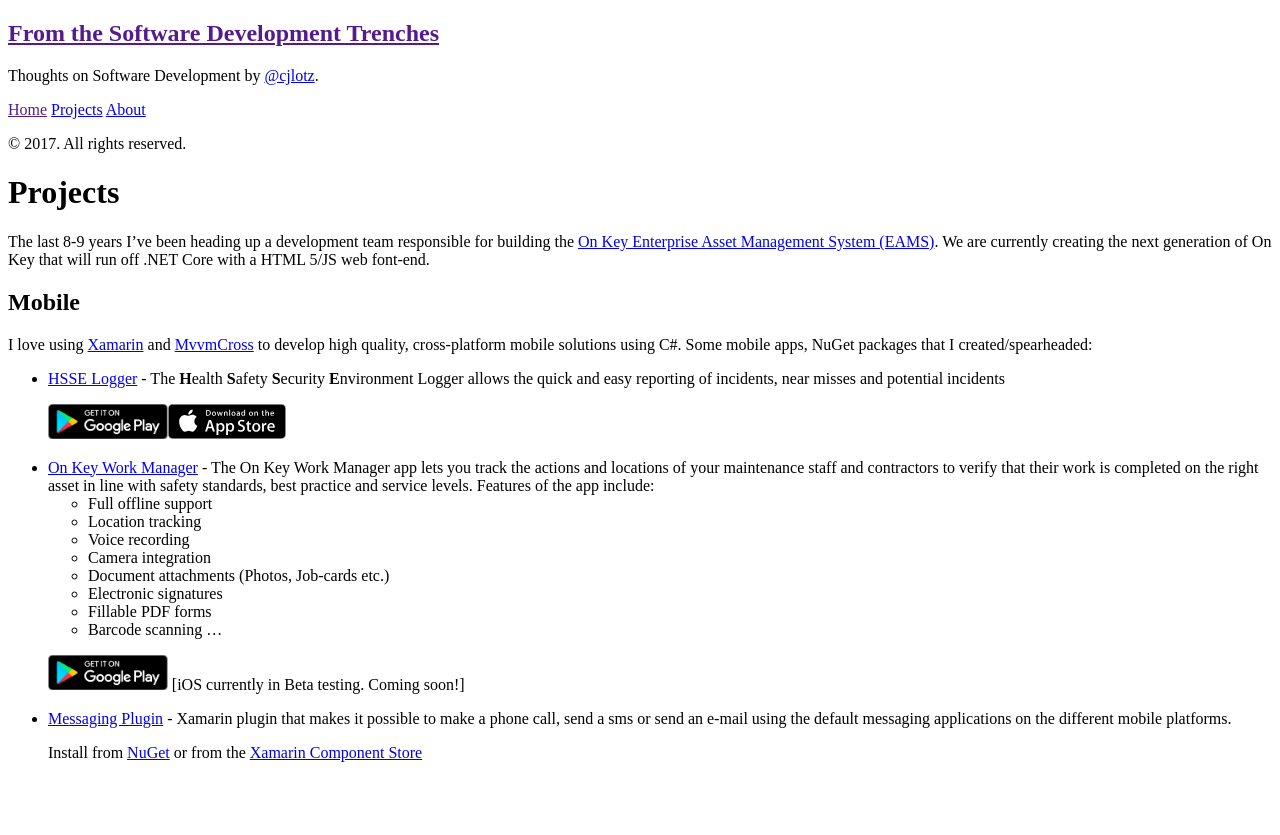
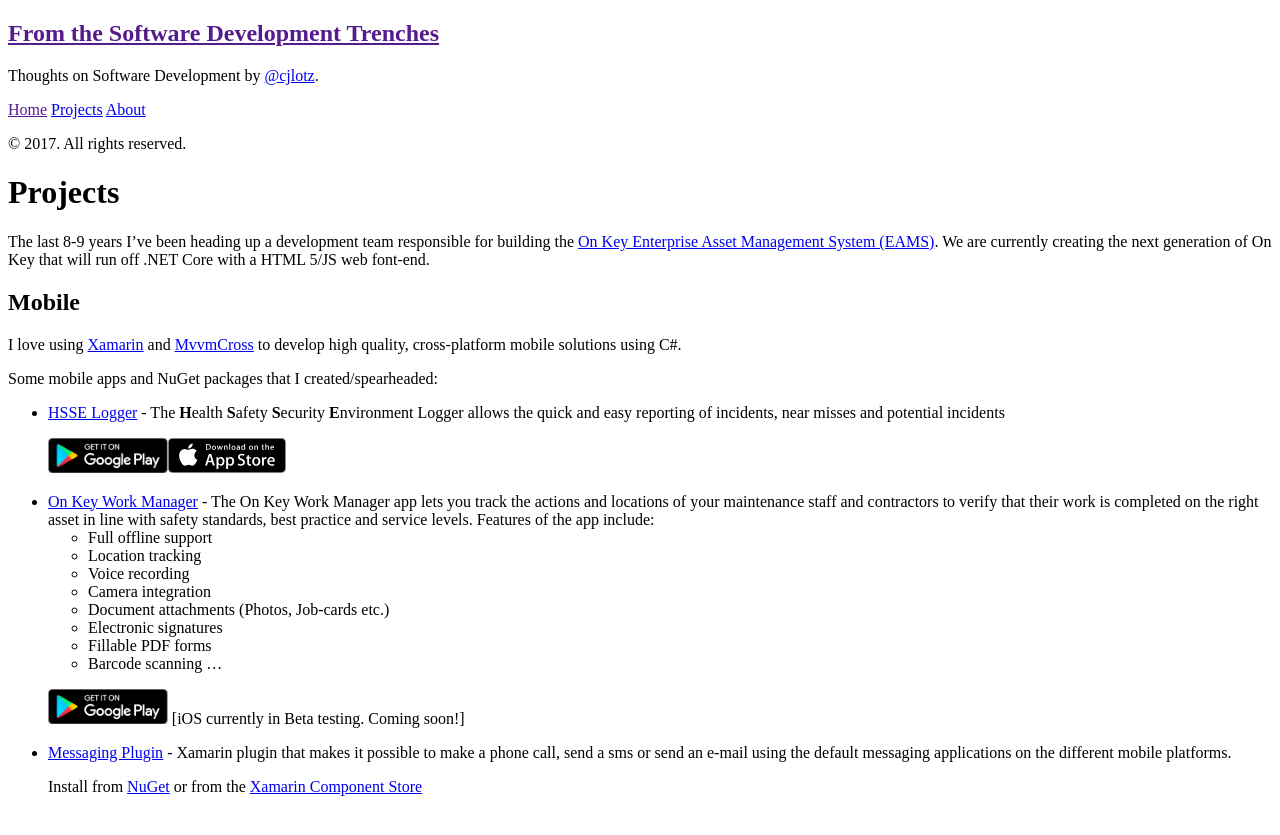
Before and after one commit to cjlotz/cjlotz.github.io, a Jekyll site: the page built from Projects.md, in a window 1280 px wide. Shown: the top 835 px of the page. Built offline with Jekyll 4.4.1, drawn with Linux system fonts in a browser that asks for light colours.

Commit message:
change style

```diff
--- a/Projects.md
+++ b/Projects.md
@@ -8,8 +8,9 @@ The last 8-9 years I've been heading up a development team responsible for build
 
 ## Mobile
 
-I love using [Xamarin](www.xamarin.com) and [MvvmCross](https://mvvmcross.com/) to develop high quality, cross-platform mobile solutions using C#.  Some mobile apps, NuGet packages that I created/spearheaded:
+I love using [Xamarin](www.xamarin.com) and [MvvmCross](https://mvvmcross.com/) to develop high quality, cross-platform mobile solutions using C#.
 
+Some mobile apps and NuGet packages that I created/spearheaded:
 * [HSSE Logger](https://hsse.pragmaworld.net/) - The **H**ealth **S**afety **S**ecurity **E**nvironment Logger allows the quick and easy reporting of incidents, near misses and potential incidents
 
    [![Get it on Google Play](/public/images/google-play-badge.png){:height="35px"}](https://play.google.com/store/apps/details?id=com.pragmaholdings.hsselogger)[![Download on the App Store](/public/images/appstore-badge.svg){:height="35px"}](https://itunes.apple.com/us/app/hsse-logger/id1130801709)
--- a/_layouts/default.html
+++ b/_layouts/default.html
@@ -3,7 +3,7 @@
 
   {% include head.html %}
 
-  <body>
+  <body class="theme-base-08">
 
     {% include sidebar.html %}
 
```
